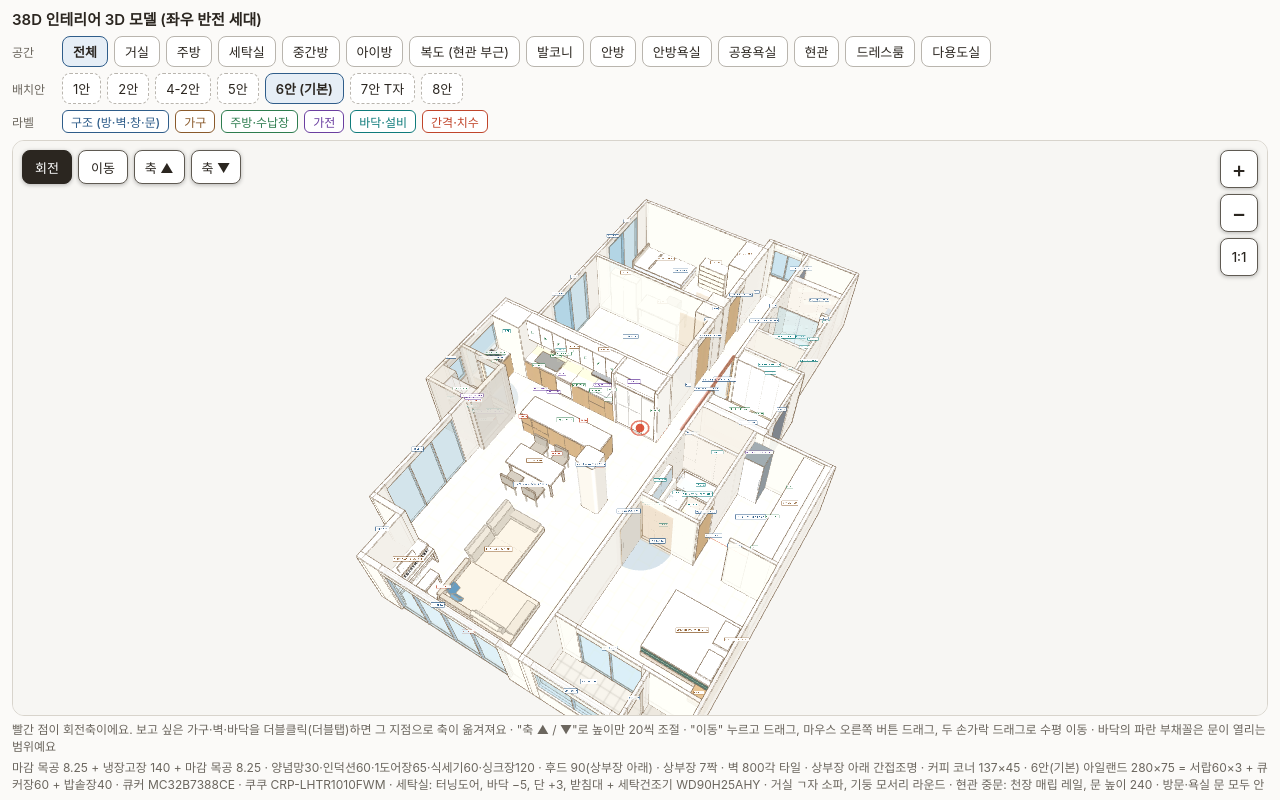
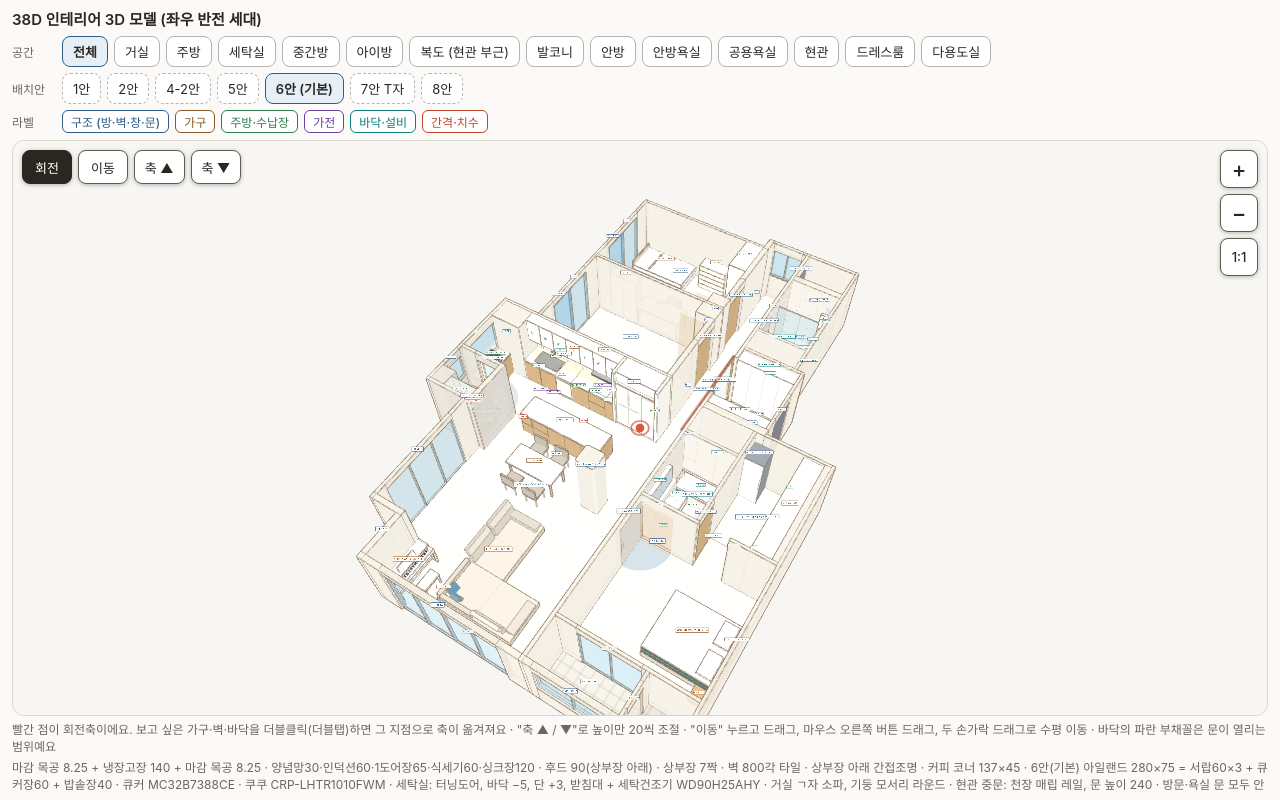
Before and after one commit to schokie-x/schokie-x.github.io, a plain HTML site: page index.html in a window 1280 px wide. Drawn offline with nearby package versions, Linux system fonts and the light colour scheme.

Commit message:
Unify wall colour and flatten wall shading
Co-Authored-By: Claude Fable 5.2 <noreply@anthropic.com>
Claude-Session: https://claude.ai/code/session_01BMywf3wAKMLehnHg9zwMmq

```diff
--- a/index.html
+++ b/index.html
@@ -58,7 +58,7 @@ sc.add(new THREE.AmbientLight(0xffffff,0.74));const dl=new THREE.DirectionalLigh
 const dl2=new THREE.DirectionalLight(0xffffff,0.25);dl2.position.set(-200,300,-400);sc.add(dl2);
 const MX=590;const ROOT=new THREE.Group();ROOT.scale.x=-1;ROOT.position.x=MX;sc.add(ROOT);
 const CH=240,LW=420,DUCT=LW+55,EW=DUCT+100,CD=73,IZ=CD+100,SEAM=10+37,LINE_END=DUCT,WT=8.5,CW=136.5,CWT=16.5;
-const C={film:0xCDAE84,mar:0xF3F1EC,wh:0xF5F3EE,wall:0xF1EEE8,top:0xF8F6F1,ind:0xF6F5F2,lau:0xDCD8D0,h:0x9a968e,seam:0x8E7350,ws:0xC9C3B8,tb:0xF7F6F3,tl:0xE2DFD8,ch:0xBDB6AA,hd:0xF7F6F3,sb:0xF1F0EC,gap:0xB9B5AE,gry:0x6F7073};
+const C={film:0xCDAE84,mar:0xF3F1EC,wh:0xF5F3EE,wall:0xF3EEE3,top:0xF8F6F1,ind:0xF6F5F2,lau:0xDCD8D0,h:0x9a968e,seam:0x8E7350,ws:0xC9C3B8,tb:0xF7F6F3,tl:0xE2DFD8,ch:0xBDB6AA,hd:0xF7F6F3,sb:0xF1F0EC,gap:0xB9B5AE,gry:0x6F7073};
 function woodTex(){const cv=document.createElement('canvas');cv.width=256;cv.height=512;const g=cv.getContext('2d');g.fillStyle='#CDAE84';g.fillRect(0,0,256,512);
 for(let i=0;i<140;i++){const x=Math.random()*256,w=0.6+Math.random()*1.8,a=0.05+Math.random()*0.12;g.strokeStyle=`rgba(${Math.random()<0.5?150:225},${Math.random()<0.5?115:195},${Math.random()<0.5?75:150},${a})`;g.lineWidth=w;g.beginPath();g.moveTo(x,0);for(let y=0;y<=512;y+=64)g.lineTo(x+Math.sin(y/90+i)*3,y);g.stroke()}
 const t=new THREE.CanvasTexture(cv);t.wrapS=t.wrapT=THREE.RepeatWrapping;return t}
@@ -71,12 +71,13 @@ function indTex(){const cv=document.createElement('canvas');cv.width=256;cv.heig
  g.beginPath();g.arc(186,112,56,0,Math.PI*2);g.stroke();g.beginPath();g.arc(186,112,36,0,Math.PI*2);g.stroke();
  g.fillStyle='rgba(140,140,142,0.8)';for(let i=0;i<7;i++)g.fillRect(78+i*14,210,8,5);const t=new THREE.CanvasTexture(cv);t.flipY=false;return t}
 const WM=new THREE.MeshLambertMaterial({map:woodTex()}),MM=new THREE.MeshPhongMaterial({map:marbleTex(),shininess:60,specular:0x333333}),SBM=new THREE.MeshLambertMaterial({map:cottaTex()}),HDM=new THREE.MeshPhongMaterial({color:0xF7F6F3,shininess:40,specular:0x222222}),IDM=new THREE.MeshPhongMaterial({map:indTex(),shininess:30,specular:0x222222});
+function wallMat(op){const k=new THREE.Color(C.wall);return new THREE.MeshLambertMaterial({color:k.clone().multiplyScalar(0.2),emissive:k.clone().multiplyScalar(0.8),transparent:!!op,opacity:op||1})}
 function box(x,z,w,d,h,c,y0,op,noEdge){if((c===C.wall||c===C.lau)&&op&&op<0.9)op=0.9;
- const mat=(c===C.film&&!op)?WM:(c===C.mar?MM:(c===C.sb?SBM:(c===C.hd?HDM:(c===C.ind?IDM:(c===C.tb?new THREE.MeshPhongMaterial({color:c,shininess:80,specular:0x444444}):new THREE.MeshLambertMaterial({color:c,transparent:!!op,opacity:op||1}))))));const m=new THREE.Mesh(new THREE.BoxGeometry(w,h,d),mat);m.position.set(x+w/2,(y0||0)+h/2,z+d/2);if(!noEdge)m.add(new THREE.LineSegments(new THREE.EdgesGeometry(m.geometry),new THREE.LineBasicMaterial({color:0x8a7660})));return m}
+ const mat=c===C.wall?wallMat(op):(c===C.film&&!op)?WM:(c===C.mar?MM:(c===C.sb?SBM:(c===C.hd?HDM:(c===C.ind?IDM:(c===C.tb?new THREE.MeshPhongMaterial({color:c,shininess:80,specular:0x444444}):new THREE.MeshLambertMaterial({color:c,transparent:!!op,opacity:op||1}))))));const m=new THREE.Mesh(new THREE.BoxGeometry(w,h,d),mat);m.position.set(x+w/2,(y0||0)+h/2,z+d/2);if(!noEdge)m.add(new THREE.LineSegments(new THREE.EdgesGeometry(m.geometry),new THREE.LineBasicMaterial({color:0x8a7660})));return m}
 function rbox(cx,cy,cz,w,h,d,c,rx,rz){const m=new THREE.Mesh(new THREE.BoxGeometry(w,h,d),new THREE.MeshLambertMaterial({color:c}));m.position.set(cx,cy,cz);m.rotation.set(rx||0,0,rz||0);m.add(new THREE.LineSegments(new THREE.EdgesGeometry(m.geometry),new THREE.LineBasicMaterial({color:0xA89F90})));return m}
 function rprism(x0,z0,w,d,h,r,c){const s=new THREE.Shape(),y0=-(z0+d),y1=-z0,x1=x0+w;
  s.moveTo(x0+r,y0);s.lineTo(x1-r,y0);s.quadraticCurveTo(x1,y0,x1,y0+r);s.lineTo(x1,y1-r);s.quadraticCurveTo(x1,y1,x1-r,y1);s.lineTo(x0+r,y1);s.quadraticCurveTo(x0,y1,x0,y1-r);s.lineTo(x0,y0+r);s.quadraticCurveTo(x0,y0,x0+r,y0);
- const g=new THREE.ExtrudeGeometry(s,{depth:h,bevelEnabled:false,curveSegments:12});const m=new THREE.Mesh(g,new THREE.MeshLambertMaterial({color:c}));m.rotation.x=-Math.PI/2;
+ const g=new THREE.ExtrudeGeometry(s,{depth:h,bevelEnabled:false,curveSegments:12});const m=new THREE.Mesh(g,c===C.wall?wallMat():new THREE.MeshLambertMaterial({color:c}));m.rotation.x=-Math.PI/2;
  m.add(new THREE.LineSegments(new THREE.EdgesGeometry(g,40),new THREE.LineBasicMaterial({color:0x8a7660})));return m}
 function arcF(cx,cz,r,ts){const m=new THREE.Mesh(new THREE.CircleGeometry(r,32,ts,Math.PI/2),new THREE.MeshBasicMaterial({color:0x4F86A8,transparent:true,opacity:0.22,side:THREE.DoubleSide}));m.rotation.x=-Math.PI/2;m.position.set(cx,0.6,cz);return m}
 const CATS=[['st','구조 (방·벽·창·문)','#2F5D8A'],['fu','가구','#8A5A2B'],['kc','주방·수납장','#2E7D4F'],['ap','가전','#6B3FA0'],['ut','바닥·설비','#0F7B7B'],['gp','간격·치수','#C0452B']];
@@ -222,13 +223,13 @@ function rdoor(z0,hi,t){const w=102,xm=-CWT/2,hz=hi?z0+8:z0+w-10,hgz=hi?z0+w:z0;
  a(box(xm-2,z0+2.5,4,w-5,209,C.film));a(box(xm-3.4,hz,1.4,1.5,30,C.h,95,0,1));a(box(xm+2,hz,1.4,1.5,30,C.h,95,0,1));
  a(arcF(0,hgz,w,hi?0:Math.PI*1.5));a(box(0,hi?hgz-4:hgz,w,4,209,C.film,0,0.3,1));
  a(lab(t,-30,225,z0+51,0.72))}
-a(box(-CWT,RZ0-WT,50+CWT,50+WT,CH,0xE8E4DC,0,0.95));
+a(box(-CWT,RZ0-WT,50+CWT,50+WT,CH,C.wall,0,0.95));
 const DZ0=RZ0+50;
 a(box(-CWT,DZ0+102,CWT,-WT-(DZ0+102),CH,C.wall,0,0.9));
 a(box(-CWT,DZ0,CWT,102,CH-210,C.wall,210,0.9));rdoor(DZ0,false,'중간방 문 102 (안으로 · 손잡이 왼쪽)');
 a(lab('중간방 450×309.5',225,120,RZ0+150,0.95));a(lab('기둥 50',20,200,RZ0+25,0.7));a(lab('벽 150',-30,120,DZ0+102+75,0.75));
 const R2T=RZ2+309.5;
-a(box(-CWT,R2T-42,42+CWT,42+WT,CH,0xE8E4DC,0,0.95));
+a(box(-CWT,R2T-42,42+CWT,42+WT,CH,C.wall,0,0.95));
 const DZ2=R2T-42-102;
 a(box(-CWT,RZ2,CWT,DZ2-RZ2,CH,C.wall,0,0.9));
 a(box(-CWT,DZ2,CWT,102,CH-210,C.wall,210,0.9));rdoor(DZ2,true,'아이방 문 102 (안으로 · 손잡이 오른쪽)');
@@ -326,7 +327,7 @@ a(box(WWX,WBZ,68.6,LOUT-WBZ,0.6,0xC0583A,UP+0.2,0.35,1));a(lab('뒤 배관 공
 a(box(LI,WFZ-0.3,WG,0.6,0.5,0xC0583A,UP+0.3,0,1));a(lab('앞면 = 벽에서 '+FRONT,LI+40,UP+4,WFZ-5,0.55));
 const UB2=165;a(box(LI,LOUT-35,WG,35,CH-UB2,C.wh,UB2,0.6));a(lab('상부장 92×35×75 (165~240)',LI+46,232,LB-28,0.58));
 a(box(SHX,LOUT-SHD,EW-SHX,SHD,CH-UP,0xD2CEC6,UP,0.9));a(lab('선홈통 (배관)',SHX+24,130,LB-38,0.6));
-a(rprism(0,320,60,60,CH,9,0xECE8E0));a(lab('내력 기둥 60×60 · 모서리 라운드 R9',30,205,350,0.85));
+a(rprism(0,320,60,60,CH,9,C.wall));a(lab('내력 기둥 60×60 · 모서리 라운드 R9',30,205,350,0.85));
 const XR=-146.5,XB=-306.5,XF=-536.5,XH=-331,WO=0.9,FX=0xFBFBF9,PSC=0xD8D4CC,GL2=0x8fc3dc,SF=0xB8BEC4,TJ=0xA9A49A,TF=0xE9E5DD,LED=0xFFE9A8,CHR=0xC4C8CC,WHT=0xFFFFFF;
 const w2=(x,z,w,d,h,y0)=>a(box(x,z,w,d,h||CH,C.wall,y0||0,WO));
 const WJ=[60,120,180],XL=[XB+60,XB+120],ZA=[307.5,247.5,187.5],ZG=[-365.5,-425.5,-485.5,-545.5];
```
